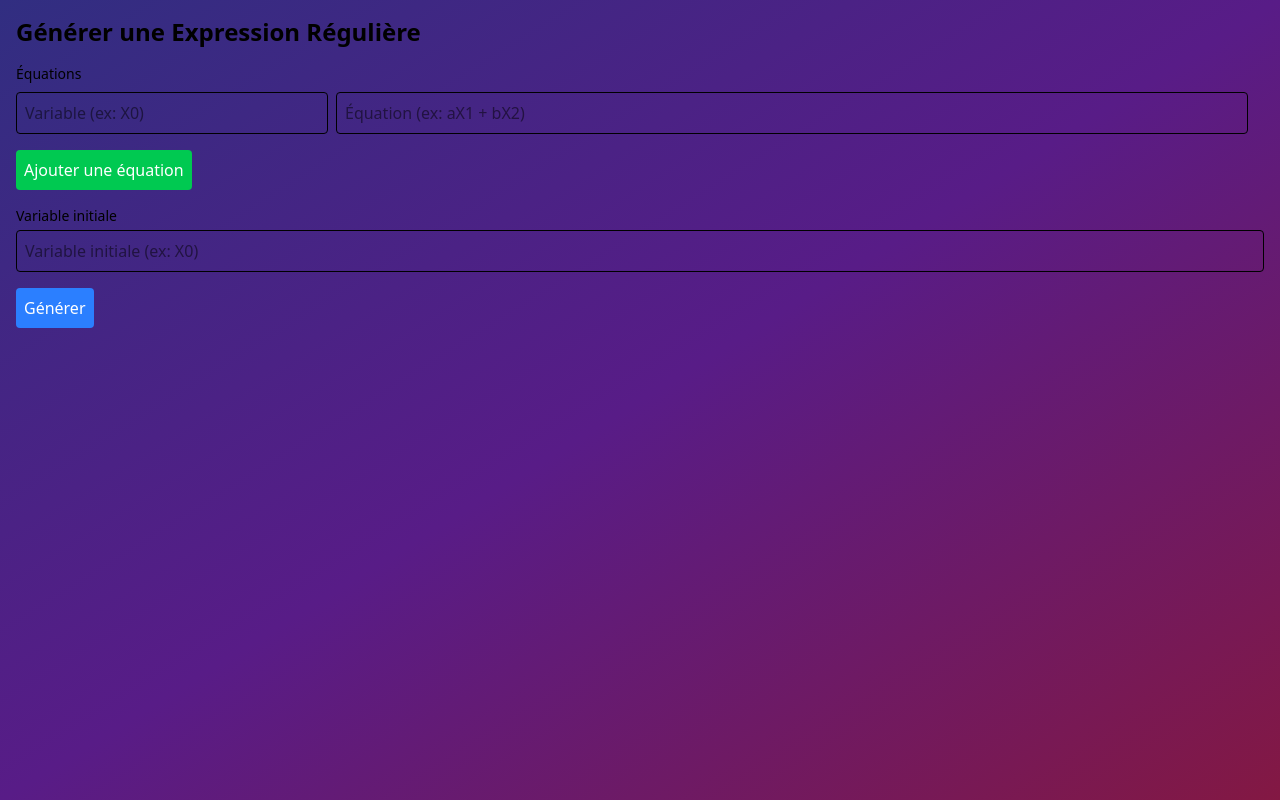
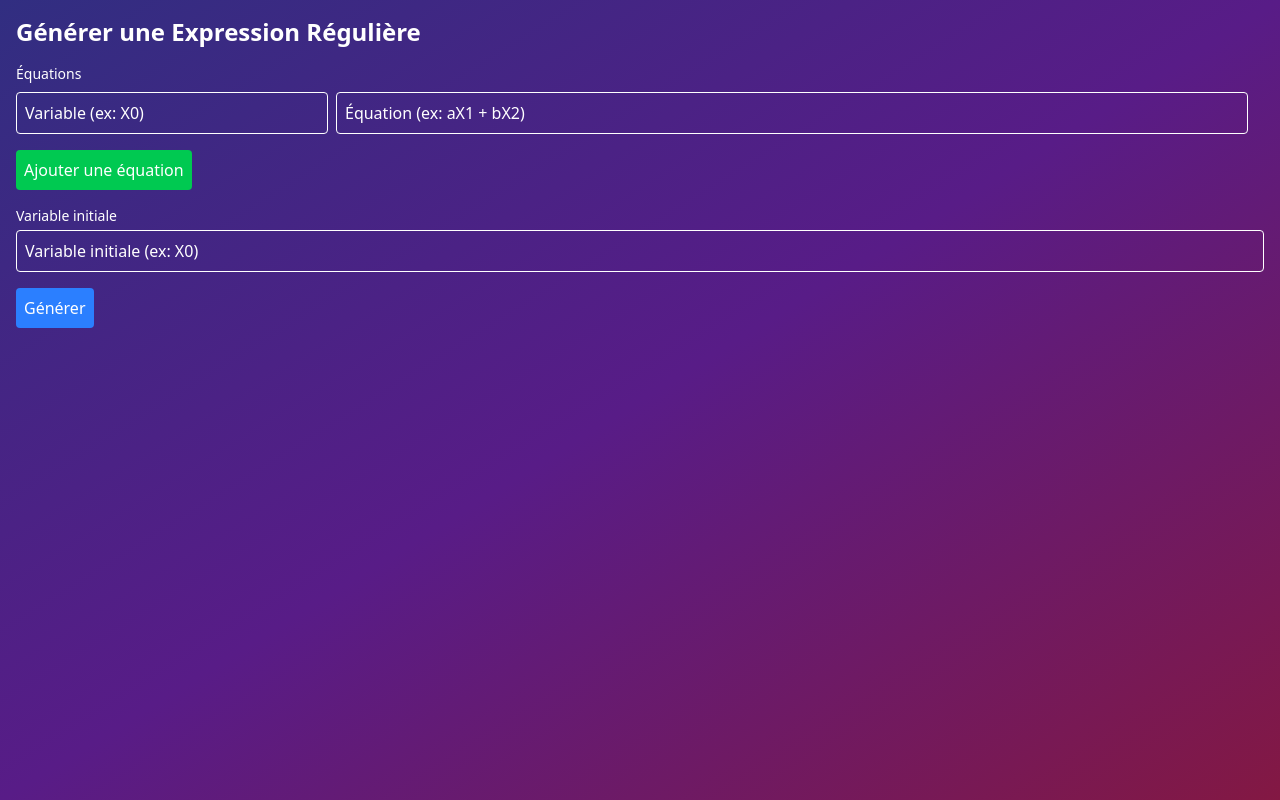
Before and after one commit to sandjonyves/automate-frontend, a Next.js app: page /pages/tranfomations/equation_to_regex in a window 1280 px wide. Built offline with nearby package versions, Linux system fonts and the light colour scheme; no server answers.

Commit message:
modeif equation

```diff
--- a/src/app/pages/automates/page.jsx
+++ b/src/app/pages/automates/page.jsx
@@ -9,6 +9,8 @@ import GraphViewer from '@/app/components/automates/GraphViewer';
 import AutomateOperationModal from '@/app/components/AutomateOperationModal';
 import AutomateList from '@/app/components/AutomateList';
 import { generateGraph } from '@/app/services/utils';
+
+import RegexFromEquationsPage from '../tranfomations/equation_to_regex/page';
 
 export default function AutomatesListPage() {
   const [automates, setAutomates] = useState([]);
@@ -93,6 +95,9 @@ export default function AutomatesListPage() {
       console.error(`Error in ${operation}:`, err);
     }
   };
+  const handleNavigateToRegex=()=>{
+    router.push('./')
+  }
 
   return (
     <div className="container mx-auto p-4">
@@ -122,6 +127,13 @@ export default function AutomatesListPage() {
         >
           CONCATÉNER
         </button>
+        <button onClick={()=> router.push('tranfomations/equation_to_regex')}
+        className="bg-purple-500 text-white p-2 rounded hover:bg-purple-600 transition-colors duration-200"
+
+          >
+
+          Equation To Regex
+        </button>
       </div>
 
       {isLoading && (
--- a/src/app/pages/tranfomations/equation_to_regex/page.jsx
+++ b/src/app/pages/tranfomations/equation_to_regex/page.jsx
@@ -1,6 +1,5 @@
 'use client'
-
-import { useState } from 'react';
+import { useState ,useEffect} from 'react';
 import api from '@/app/lib/axios';
 
 
@@ -84,12 +83,12 @@ const RegexFromEquationsPage = () => {
 
   return (
     <div className="container mx-auto p-4">
-      <h1 className="text-2xl font-bold mb-4">Générer une Expression Régulière</h1>
+      <h1 className="text-2xl font-bold mb-4 text-white">Générer une Expression Régulière</h1>
 
       <form onSubmit={handleSubmit} className="mb-8">
         {/* Équations */}
         <div className="mb-4">
-          <label className="block text-sm font-medium mb-2">Équations</label>
+          <label className="block text-sm font-medium mb-2 text-white">Équations</label>
           {equations.map((eq, index) => (
             <div key={index} className="flex mb-2 items-center">
               <input
@@ -97,14 +96,14 @@ const RegexFromEquationsPage = () => {
                 placeholder="Variable (ex: X0)"
                 value={eq.variable}
                 onChange={(e) => handleEquationChange(index, 'variable', e.target.value)}
-                className="p-2 border rounded mr-2 w-1/4"
+                className="p-2 border rounded mr-2 w-1/4 border-white placeholder-white text-white"
               />
               <input
                 type="text"
                 placeholder="Équation (ex: aX1 + bX2)"
                 value={eq.equation}
                 onChange={(e) => handleEquationChange(index, 'equation', e.target.value)}
-                className="p-2 border rounded mr-2 flex-1"
+                className="p-2 border rounded mr-2 flex-1 placeholder-white border-white text-white"
               />
               {equations.length > 1 && (
                 <button
@@ -136,13 +135,13 @@ const RegexFromEquationsPage = () => {
 
         {/* Variable initiale */}
         <div className="mb-4">
-          <label className="block text-sm font-medium">Variable initiale</label>
+          <label className="block text-sm font-medium text-white">Variable initiale</label>
           <input
             type="text"
             placeholder="Variable initiale (ex: X0)"
             value={variableInitiale}
             onChange={(e) => setVariableInitiale(e.target.value)}
-            className="mt-1 p-2 border rounded w-full"
+            className="mt-1 p-2 border rounded w-full placeholder-white border-white text-white"
           />
           {errors.variableInitiale && (
             <p className="text-red-500 text-sm">{errors.variableInitiale}</p>
@@ -158,8 +157,8 @@ const RegexFromEquationsPage = () => {
       {/* Résultat ou erreur */}
       {result && (
         <div className="mt-4 p-4  rounded">
-          <h2 className="text-lg font-semibold">Expression Régulière</h2>
-          <p>{result}</p>
+          <h2 className="text-lg font-semibold text-red-500">Expression Régulière</h2>
+          <p className='text-green-500 text-2xl'>{result}</p>
         </div>
       )}
       {error && (
```
